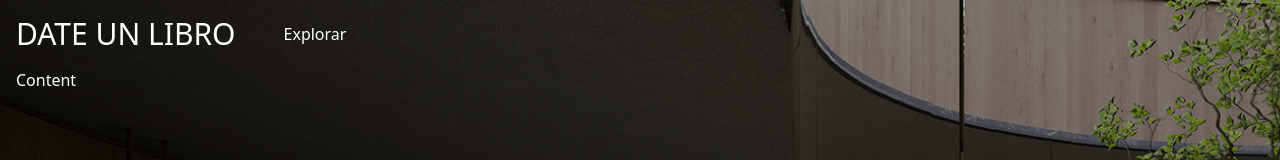
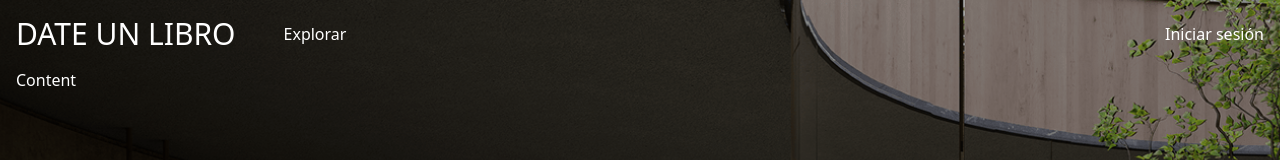
Before and after one commit to DyEsSuCr/date-un-libro, a Next.js app in the folder client/: page / in a window 1280 px wide. Shown: the top 160 px of the page. Built offline with nearby package versions, Linux system fonts and the light colour scheme; no server answers.

Commit message:
add: btnLogin header

```diff
--- a/client/src/app/layout.tsx
+++ b/client/src/app/layout.tsx
@@ -10,7 +10,7 @@ export const metadata: Metadata = {
 export default function RootLayout ({ children }: { children: React.ReactNode }) {
   return (
     <html lang='es'>
-      <body className='relative bg-[url("/hero.png")] min-h-screen min-w-full bg-cover bg-no-repeat bg-center px-4 before:absolute before:inset-0 before:bg-[#00000050]'>
+      <body className='relative bg-[url("/hero.png")] min-h-[100dvh] min-w-full bg-cover bg-no-repeat bg-center px-4 before:absolute before:inset-0 before:bg-[#00000050]'>
         <AuthContextProvider>
           {children}
         </AuthContextProvider>
--- /dev/null
+++ b/client/src/components/ButtonAuth.tsx
@@ -0,0 +1,17 @@
+'use client'
+
+import { NAVIGATION_PATHS } from '@/config/constants'
+import { useAuthContext } from '@/context/AuthContext'
+import Link from 'next/link'
+
+export function ButtonAuth () {
+  const { isAuthenticated } = useAuthContext()
+
+  if (!isAuthenticated) {
+    return (
+      <Link href={NAVIGATION_PATHS.LOGIN}>
+        Iniciar sesión
+      </Link>
+    )
+  }
+}
--- a/client/src/components/Header.tsx
+++ b/client/src/components/Header.tsx
@@ -1,13 +1,17 @@
-import { NAVIGATION_PATHS } from '@/config/Constants'
+import { NAVIGATION_PATHS } from '@/config/constants'
 import Link from 'next/link'
+import { ButtonAuth } from './ButtonAuth'
 
 export function Header () {
   return (
-    <header className='w-full flex py-4'>
-      <nav className='flex items-center gap-12'>
+    <header className='relative w-full flex py-4'>
+      <nav className='w-full flex items-center gap-12 justify-between'>
+
+        <div className='flex items-center gap-12'>
           <Link href={NAVIGATION_PATHS.HOME}>
             <h2 className='font-medium text-3xl uppercase'>Date Un libro</h2>
           </Link>
+
           <ul className='flex gap-12'>
             <li>
               <Link href={NAVIGATION_PATHS.HOME}>
@@ -15,6 +19,9 @@ export function Header () {
               </Link>
             </li>
           </ul>
+        </div>
+
+        <ButtonAuth />
       </nav>
     </header>
   )
--- a/client/src/config/constants.ts
+++ b/client/src/config/constants.ts
@@ -1,7 +1,11 @@
 interface NavigationPaths {
   HOME: string
+  LOGIN: string
 }
 
 export const NAVIGATION_PATHS: NavigationPaths = {
-  HOME: '/'
+  HOME: '/',
+  LOGIN: '/login'
 }
+
+export const API_URL = process.env.NEXT_PUBLIC_URL_API
```
Lines whose indentation alone changed are shown as unchanged.
